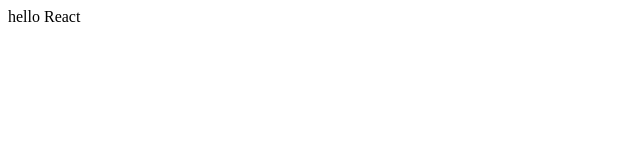
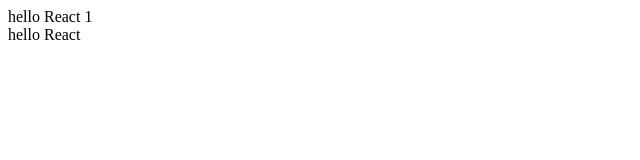
Before and after one commit to wubajiao/react-app, a React app: page / in a window 1280 px wide. Shown: the top 160 px of the page, without its empty margins (0-640 px from the left). Built offline with nearby package versions, Linux system fonts and the light colour scheme.

Commit message:
chore: 支持typescript

```diff
--- a/package.json
+++ b/package.json
@@ -19,6 +19,7 @@
   "devDependencies": {
     "@babel/core": "^7.21.3",
     "@babel/preset-react": "^7.18.6",
+    "@babel/preset-typescript": "^7.21.4",
     "@commitlint/cli": "^16.2.4",
     "@commitlint/config-conventional": "^16.2.4",
     "@typescript-eslint/eslint-plugin": "^5.23.0",
--- a/src/app.js
+++ b/src/App.tsx
@@ -3,12 +3,18 @@
  * @Author       : wuhaidong
  * @Date         : 2023-03-28 18:07:24
  * @LastEditors  : wuhaidong
- * @LastEditTime : 2023-03-31 17:23:15
+ * @LastEditTime : 2023-03-31 17:40:49
  */
 import React from 'react'
+import B from './B'
 
 function App() {
-  return <div className='app'>hello React</div>
+  return (
+    <>
+      <B />
+      <div className='app'>hello React</div>
+    </>
+  )
 }
 
 export default App
--- /dev/null
+++ b/src/B.tsx
@@ -0,0 +1,19 @@
+/*
+ * @Descripttion :
+ * @Author       : wuhaidong
+ * @Date         : 2023-03-31 17:24:38
+ * @LastEditors  : wuhaidong
+ * @LastEditTime : 2023-03-31 17:40:25
+ */
+import React, { useState } from 'react'
+
+function B() {
+  const [count, setCount] = useState(1)
+  return (
+    <div className='app' onClick={() => setCount(count + 1)}>
+      hello React {count}
+    </div>
+  )
+}
+
+export default B
```
Also changed, not shown: scripts/webpack.base.js (+5 -2 lines), .babelrc, src/index.tsx (renamed from src/index.js).
